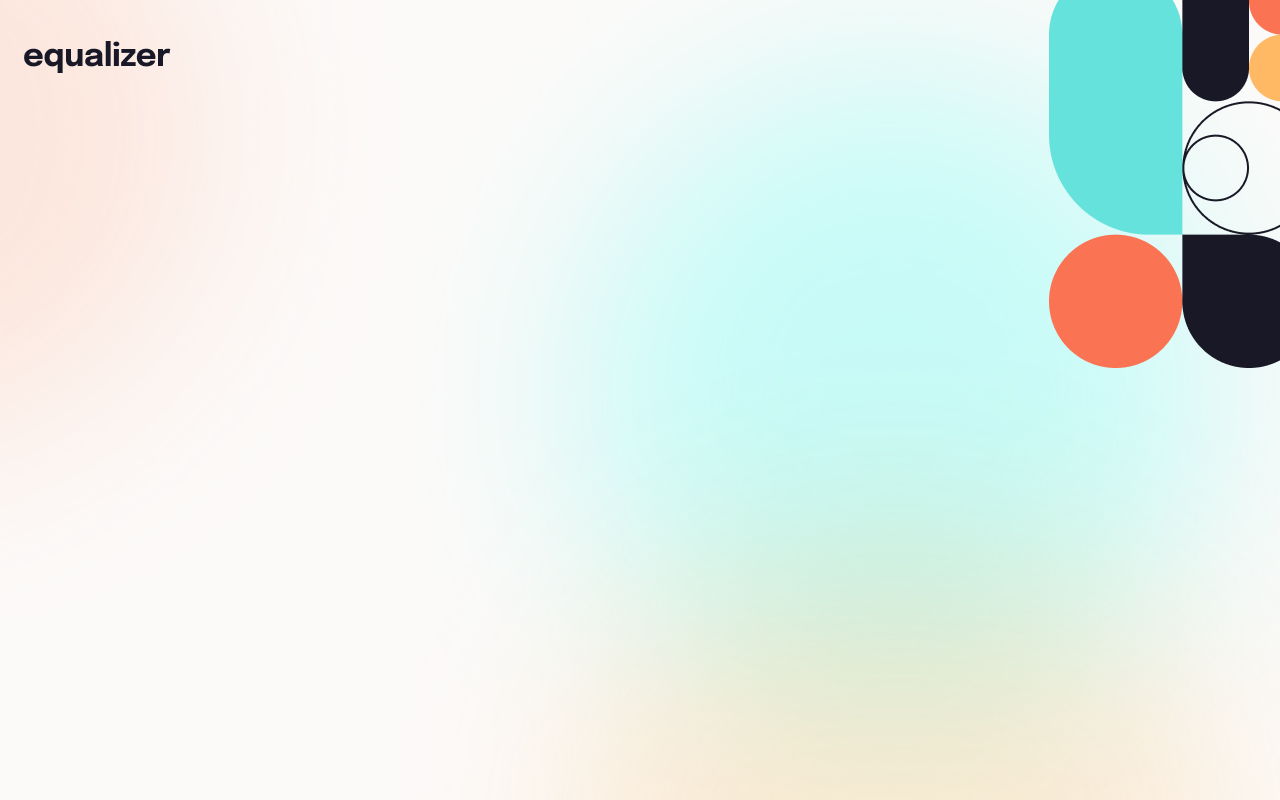
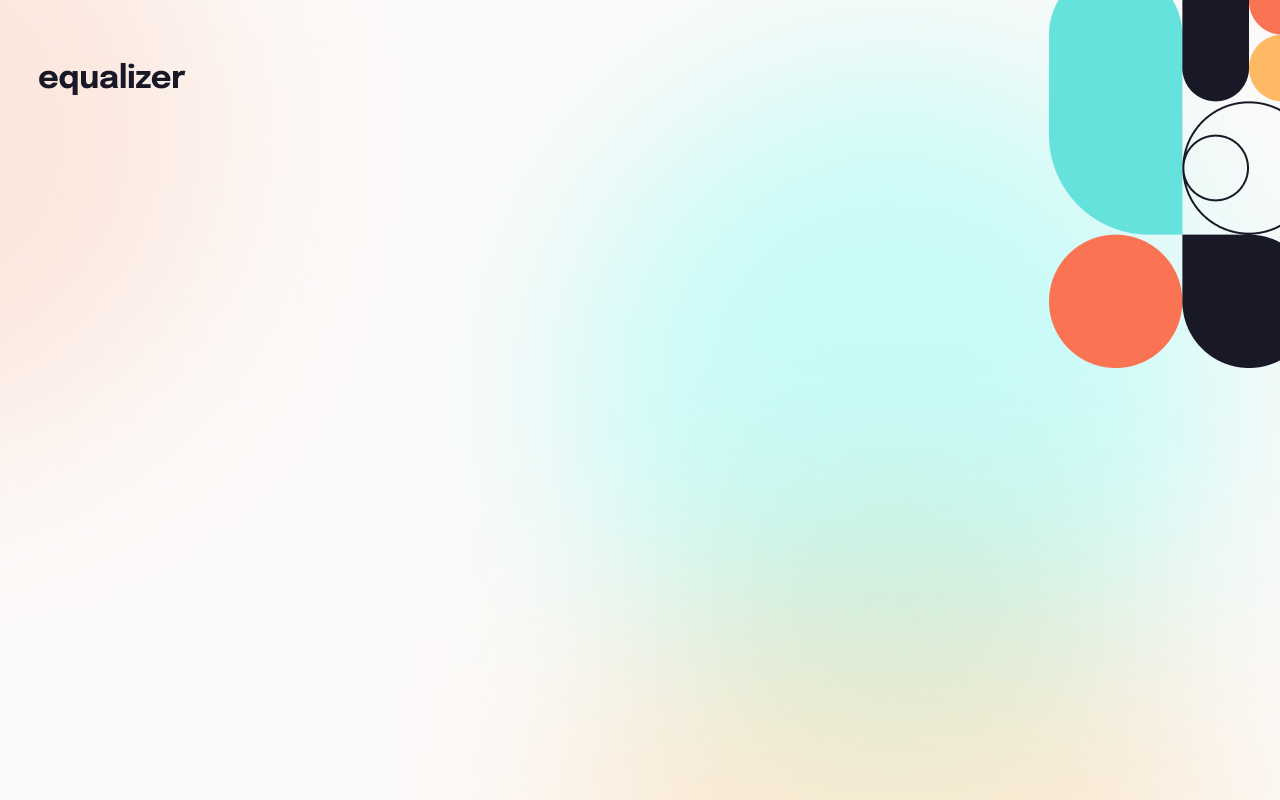
Before and after one commit to 0x41-li/equalizer-landing-page, a React (Create React App) app: page / in a window 1280 px wide. Built offline with nearby package versions, Linux system fonts and the light colour scheme.

Commit message:
Tablet version: header completed

```diff
--- a/src/scss/header.scss
+++ b/src/scss/header.scss
@@ -2,4 +2,9 @@
 header {
   padding-top: 40px;
   padding-left: 24px;
+
+  @media screen and (min-width: 768px) {
+    padding-top: 62px;
+    padding-left: 39px;
+  }
 }
```
